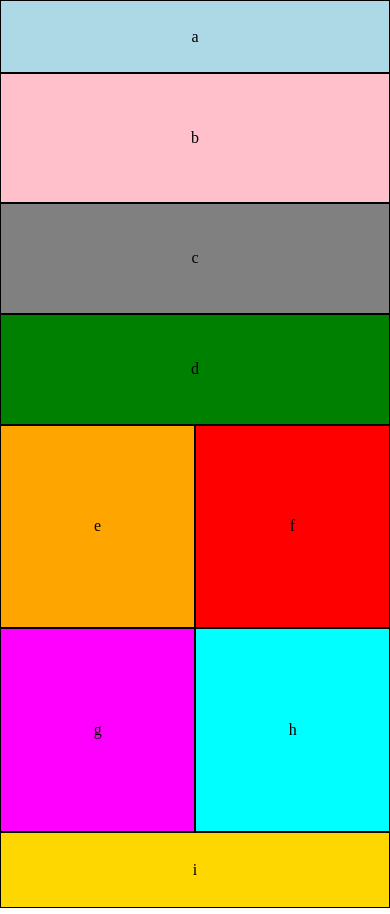
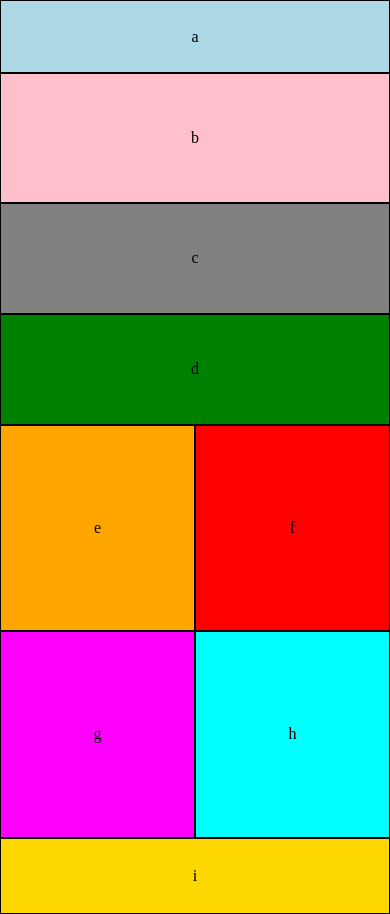
Before and after one commit to NJCrain/lab-01, a plain HTML site: page index.html in a window 390 px wide. Drawn offline with Linux system fonts and the light colour scheme.

Commit message:
changed styling to use flexbox for mobile view

```diff
--- a/index.html
+++ b/index.html
@@ -1,5 +1,6 @@
 <!DOCTYPE html>
 <html>
+
 <head>
   <title>Lab 1</title>
   <meta name="viewport" content="device-width, initial-scale=1">
@@ -9,26 +10,24 @@
   <link rel="stylesheet" href="styles/modules.css">
   <link rel="stylesheet" href="styles/theme.css">
 </head>
+
 <body>
-    <header>
-
-    </header>
 
   <main>
     <div id="a">a</div>
     <div id="b">b</div>
     <div id="c">c</div>
     <div id="d">d</div>
-      <div class="half" id="e">e</div>
-      <div class="half" id="f">f</div>
-      <div class="half" id="g">g</div>
-      <div class="half" id="h">h</div>
+    <section class="rows">
+      <div id="e">e</div>
+      <div id="f">f</div>
+      <div id="g">g</div>
+      <div id="h">h</div>
+    </section>
     <div id="i">i</div>
 
   </main>
 
-    <footer>
+</body>
 
-    </footer>
-  </body>
 </html>
--- a/styles/base.css
+++ b/styles/base.css
@@ -6,6 +6,7 @@
 body {
   background: #fff;
   max-width: 480px;
+  height: 100%;
   margin: auto;
 }
 
--- a/styles/layout.css
+++ b/styles/layout.css
@@ -1,10 +1,9 @@
-/* div {
-  width: 100%;
-  background: #ccc;
-  height: 80px;
-} */
+main {
+  display: flex;
+  flex-direction: column;
+}
 
-.half {
-  float: left;
-  width: 50%;
+.rows {
+  display: flex;
+  flex-wrap: wrap;
 }
--- a/styles/modules.css
+++ b/styles/modules.css
@@ -8,19 +8,22 @@
   max-height: 150px;
 }
 
-#c, #d {
+#c,
+#d {
   padding: 11.9%;
   max-height: 125px;
 }
 
-.half {
-  padding: 23.8%;
+#e,
+#f,
+#g,
+#h {
+  flex-basis: 50%;
+  padding: 24.17% 0;
   max-height: 250px;
 }
 
 #i {
-  float: left;
-  width: 100%;
   padding: 7.5%;
   max-height: 80px;
 }
@@ -39,7 +42,8 @@
     max-height: 600px;
   }
 
-  #c, #d {
+  #c,
+  #d {
     float: left;
     width: 39.583%;
     max-width: 380px;
```
Lines whose indentation alone changed are shown as unchanged.
